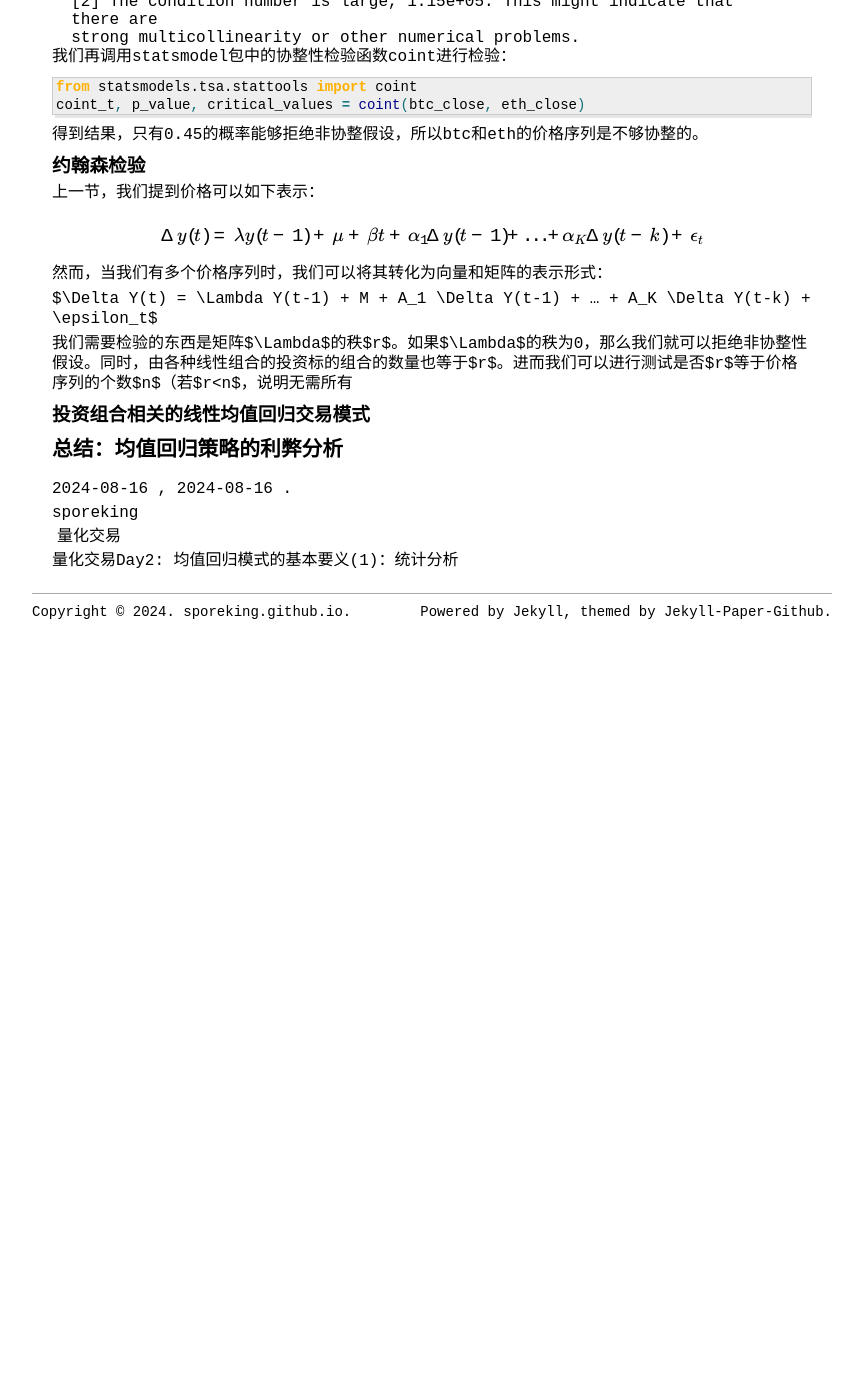
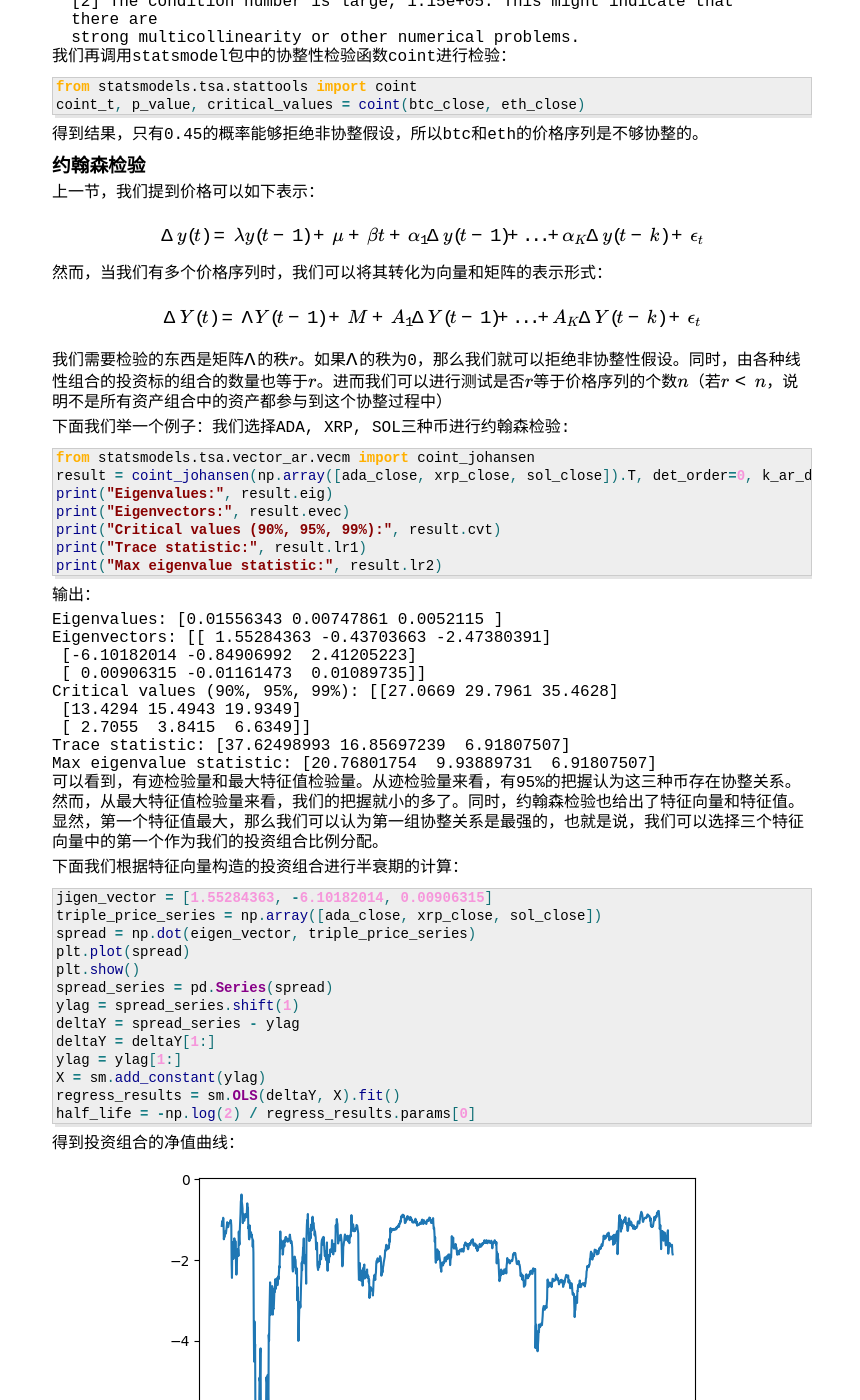
Before and after one commit to sporeking/sporeking.github.io, a Jekyll site: the page built from _posts/2024-08-16-crypto-trade-day3.md, in a window 1280 px wide and 1400 px high, scrolled down 3351 px. Shown: the whole window, without its empty margins (208-1068 px from the left). Built offline with Jekyll 4.4.1, drawn with Linux system fonts in a browser that asks for light colours; formulas are drawn with MathJax 3; before the commit the page ends 3981 px from its top, so only the background shows below that; some of the changed text lies outside the part shown.

Commit message:
20240904

````diff
--- a/_posts/2024-08-16-crypto-trade-day3.md
+++ b/_posts/2024-08-16-crypto-trade-day3.md
@@ -143,10 +143,116 @@
 
 然而，当我们有多个价格序列时，我们可以将其转化为向量和矩阵的表示形式：
 
-$\Delta Y(t) = \Lambda Y(t-1) + M + A_1 \Delta Y(t-1) + ... + A_K \Delta Y(t-k) + \epsilon_t$
+$$\Delta Y(t) = \Lambda Y(t-1) + M + A_1 \Delta Y(t-1) + ... + A_K \Delta Y(t-k) + \epsilon_t$$
 
-我们需要检验的东西是矩阵$\Lambda$的秩$r$。如果$\Lambda$的秩为0，那么我们就可以拒绝非协整性假设。同时，由各种线性组合的投资标的组合的数量也等于$r$。进而我们可以进行测试是否$r$等于价格序列的个数$n$（若$r<n$，说明无需所有
+我们需要检验的东西是矩阵$$\Lambda$$的秩$$r$$。如果$$\Lambda$$的秩为0，那么我们就可以拒绝非协整性假设。同时，由各种线性组合的投资标的组合的数量也等于$$r$$。进而我们可以进行测试是否$$r$$等于价格序列的个数$$n$$（若$$r<n$$，说明不是所有资产组合中的资产都参与到这个协整过程中）
+
+下面我们举一个例子：我们选择ADA, XRP, SOL三种币进行约翰森检验:
+
+```python
+from statsmodels.tsa.vector_ar.vecm import coint_johansen
+result = coint_johansen(np.array([ada_close, xrp_close, sol_close]).T, det_order=0, k_ar_diff=1)
+print("Eigenvalues:", result.eig)
+print("Eigenvectors:", result.evec)
+print("Critical values (90%, 95%, 99%):", result.cvt)
+print("Trace statistic:", result.lr1)
+print("Max eigenvalue statistic:", result.lr2)
+```
+
+输出：
+
+```dotnetcli
+Eigenvalues: [0.01556343 0.00747861 0.0052115 ]
+Eigenvectors: [[ 1.55284363 -0.43703663 -2.47380391]
+ [-6.10182014 -0.84906992  2.41205223]
+ [ 0.00906315 -0.01161473  0.01089735]]
+Critical values (90%, 95%, 99%): [[27.0669 29.7961 35.4628]
+ [13.4294 15.4943 19.9349]
+ [ 2.7055  3.8415  6.6349]]
+Trace statistic: [37.62498993 16.85697239  6.91807507]
+Max eigenvalue statistic: [20.76801754  9.93889731  6.91807507]
+```
+
+可以看到，有迹检验量和最大特征值检验量。从迹检验量来看，有95%的把握认为这三种币存在协整关系。然而，从最大特征值检验量来看，我们的把握就小的多了。同时，约翰森检验也给出了特征向量和特征值。显然，第一个特征值最大，那么我们可以认为第一组协整关系是最强的，也就是说，我们可以选择三个特征向量中的第一个作为我们的投资组合比例分配。
+
+下面我们根据特征向量构造的投资组合进行半衰期的计算：
+
+```python
+jigen_vector = [1.55284363, -6.10182014, 0.00906315]
+triple_price_series = np.array([ada_close, xrp_close, sol_close])
+spread = np.dot(eigen_vector, triple_price_series)
+plt.plot(spread)
+plt.show()
+spread_series = pd.Series(spread)
+ylag = spread_series.shift(1)
+deltaY = spread_series - ylag
+deltaY = deltaY[1:]
+ylag = ylag[1:]
+X = sm.add_constant(ylag)
+regress_results = sm.OLS(deltaY, X).fit()
+half_life = -np.log(2) / regress_results.params[0]
+```
+
+得到投资组合的净值曲线：
+
+![投资组合的净值曲线](/assets/images/crypto/3-4.png)
+
+计算得到半衰期为29.97天。这个半衰期比之前单一资产的半衰期短的多，使得我们有机可乘！
 
 ### 投资组合相关的线性均值回归交易模式
 
+同样的，我们用一个十分简陋、不切实际的策略进行回测，即我们的仓位和(投资组合净值的偏离程度/投资组合净值的标准差)成正比。我们就使用上述的三种币的投资组合进行回测。
+
+策略主体部分节选：
+
+```python
+def __init__(self):
+        # Keep a reference of the "close line" in the datas[0]
+        self.dataclose = self.datas[0].close
+
+        # Keep a track of orders and buy price/commission
+        self.order = None
+        self.buyprice = None
+        self.buycomm = None
+
+        self.yport = self.params.eigen_vector[0] * self.datas[0].close + \
+                     self.params.eigen_vector[1] * self.datas[1].close + \
+                     self.params.eigen_vector[2] * self.datas[2].close
+
+        # Add a MovingAverageSimple indicator
+        self.sma = btind.SimpleMovingAverage(
+            self.yport, period=self.params.maperiod)
+        self.smstd = btind.StdDev(self.yport, period=self.params.maperiod)
+
+def next(self):
+        self.log("Close, {:.2f}".format(self.dataclose[0]), doprint=True)
+
+        self.num_units = -(self.yport[0] - self.sma[0]) * 10000 / self.smstd[0]
+
+        if self.order:
+            return
+
+        positions = []
+
+        for i, data in enumerate(self.datas):
+            weight = self.params.eigen_vector[i]
+            position = self.num_units * weight * data.close[0]
+            positions.append(position)
+
+            self.order_target_value(data, position)
+```
+
+回测结果：
+
+![投资组合的均值回归交易策略](/assets/images/crypto/3-5.png)
+
+可以看到，十分的拉胯。笔者以为，这是因为这三个币从逻辑上来看并不具有十分强烈的协整性关系，当价差过大的时候，可能会遭受巨大的亏损。一般价差趋势来到如此强烈的地步，我们就应该思考，这个投资组合是否还是协整关系？这也告诉我们一个重要的道理：有时候检验统计量并不是如此的可靠！
+
 ## 总结：均值回归策略的利弊分析
+
+均值回归的几个优点：
+
+1. 我们可以自由的创建自己的投资组合。当然，在crypto领域，这种投资组合的机会可能并不多，这种均值回归的策略应该更适合ETF的交易策略。
+2. 均值回归策略跨越了各种规模的时间尺度。均值回归的半衰期从几天到几年各不相等，当然我们认为半衰期越短的交易策略对我们更好。
+
+不幸的是：看似具有很高一致性的均值回归交易策略最终很有可能失效！巨大的亏损常常发生在策略取得一系列成功之后，加大交易杠杆的时候，由此产生的罕见损失往往十分痛苦！因此，风险管理的概念显得十分重要。
````
Also changed, not shown: assets/images/crypto/3-4.png (added), assets/images/crypto/3-5.png (added).
